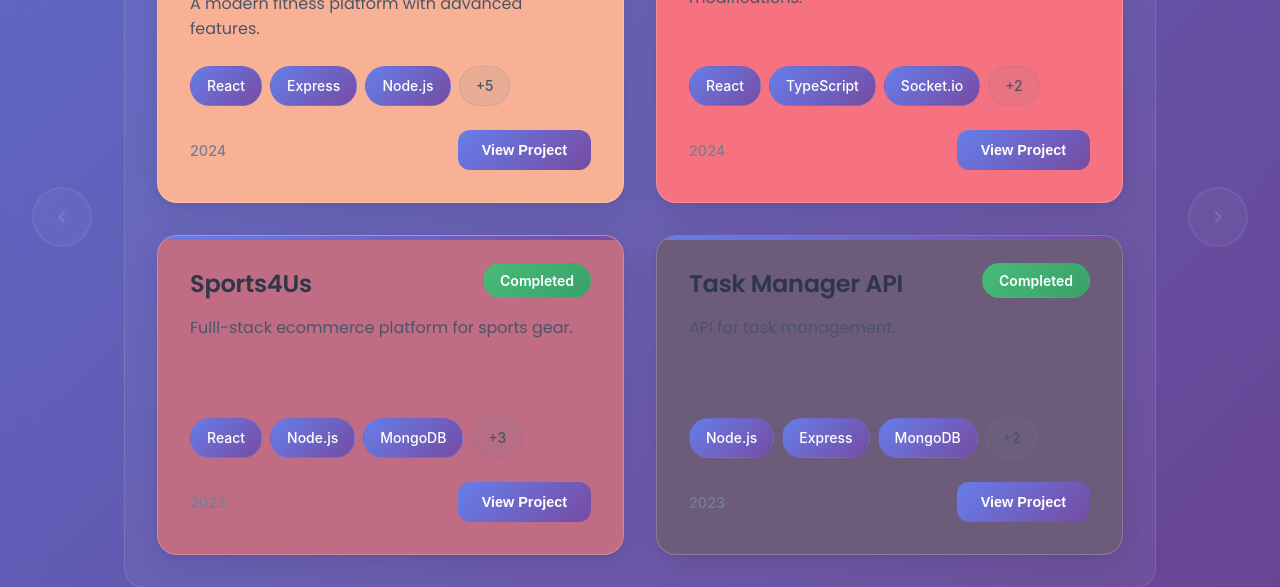
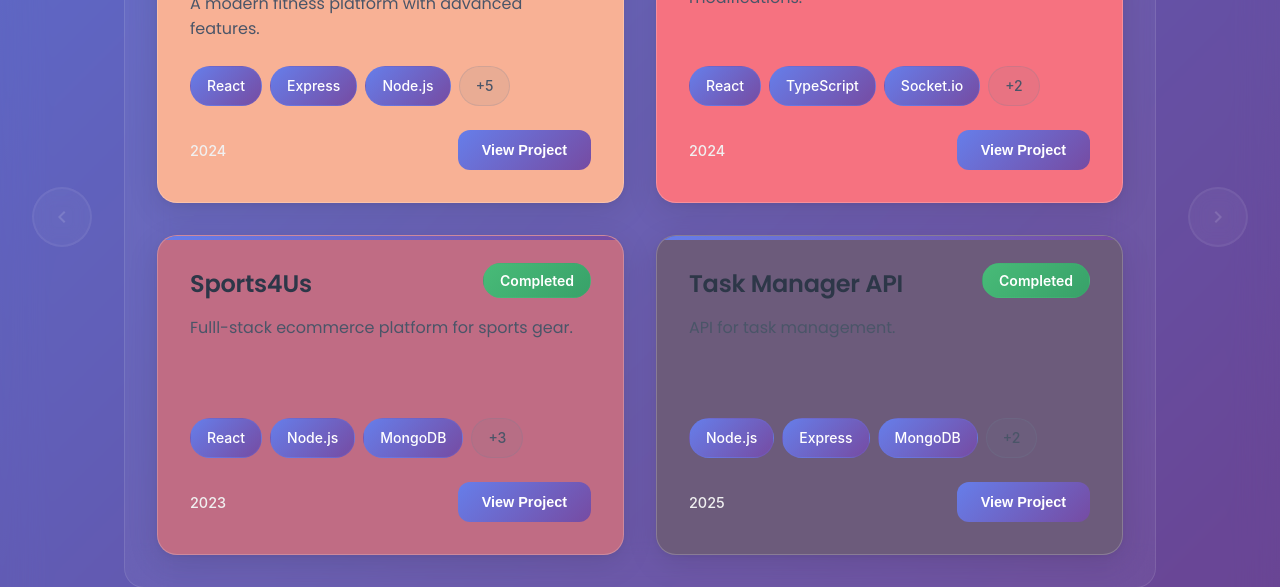
Before and after one commit to Shah-K02/portfolio-project, a React (Create React App) app in the folder my-portfolio/: page / in a window 1280 px wide. Shown: the part 2780-3367 px from the top of the page. Built offline with nearby package versions, Linux system fonts and the light colour scheme; a web font is replaced by a local one.

Commit message:
fix(projects): update project year and improve year text visibility
Update project completion year from 2023 to 2025 and change year text color to improve visibility in both light and dark modes

```diff
--- a/my-portfolio/src/components/Projects.css
+++ b/my-portfolio/src/components/Projects.css
@@ -350,7 +350,7 @@
 
 .projects-card-year {
   font-size: 0.9rem;
-  color: #718096;
+  color: #f0f0f0;
   font-weight: 500;
 }
 
@@ -643,7 +643,7 @@
   }
 
   .projects-card-year {
-    color: #a0aec0;
+    color: #ffffff;
   }
 
   .status-completed {
--- a/my-portfolio/src/constants/projectsData.ts
+++ b/my-portfolio/src/constants/projectsData.ts
@@ -75,6 +75,6 @@ export const PROJECTS_DATA: Project[] = [
     ],
     status: "completed",
     category: "API Development",
-    year: 2023,
+    year: 2025,
   },
 ];
```
